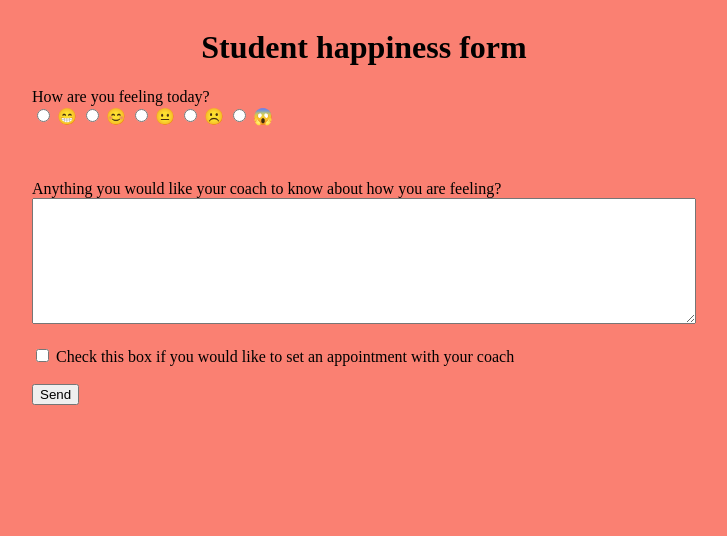
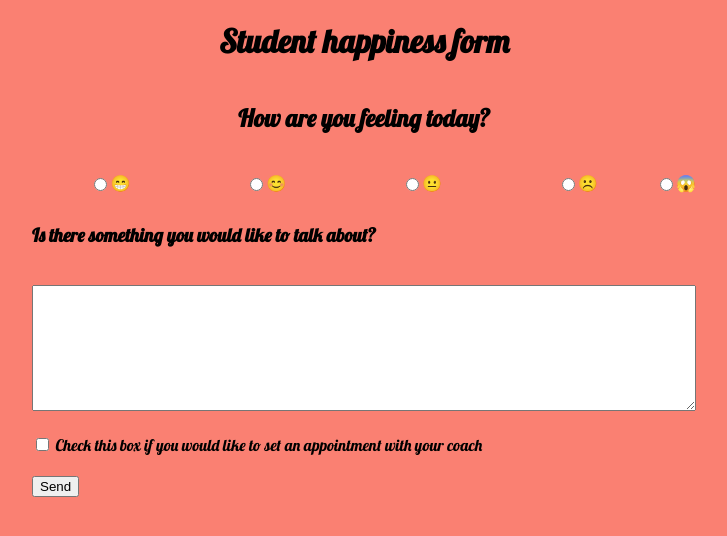
Before and after one commit to jbreemes/Bitproject, a PHP site: page /student-input.html in a window 1280 px wide. Shown: the top 536 px of the page, without its empty margins (276-1003 px from the left). Run offline with PHP 8.4, Linux system fonts and the light colour scheme.

Commit message:
centered the layout and the buttons

```diff
--- a/CSS/student-input.css
+++ b/CSS/student-input.css
@@ -1,7 +1,40 @@
+@import url('https://fonts.googleapis.com/css2?family=Lobster&display=swap');
+
+
 body {
+  margin: 0;
   background-color: salmon;
   display: flex;
   flex-direction: column;
   justify-content: center;
   align-items: center;
+  font-family: 'Lobster', Arial, Helvetica, sans-serif;
 }
+
+.emoji-button {
+  display: flex;
+  flex-direction: inline;
+  align-items: center;
+  justify-content: center;
+  margin-bottom: 30px;
+}
+
+div {
+  display: flex;
+  flex-direction: inline;
+  align-items: center;
+  justify-content: center;
+  width: 100%;
+}
+
+label {
+  margin-bottom: 20px;
+}
+
+h2 {
+  display: flex;
+  flex-direction: column;
+  align-items: center;
+  justify-content: center;
+
+}
--- a/student-input.html
+++ b/student-input.html
@@ -9,36 +9,30 @@
 
   <h1>Student happiness form</h1>
   <form class="" action="mailto:mbijl@roc-dev.com" method="post" enctype="text/plain">
-    <label>How are you feeling today?</label><br>
+    <h2>How are you feeling today?</h2><br>
 
 <div class="emoji-button">
-  <label>
-    <input type="radio" name="test1" value="test2">
+  <div>
+    <input type="radio">
   😁
-  </label>
-  <label>
-    <input type="radio" name="test1" value="test2">
+  </div>
+  <div>
+    <input type="radio">
   😊
-  </label>
-  <label>
-    <input type="radio" name="test1" value="test2">
+  </div>
+  <div>
+    <input type="radio">
   😐
-  </label>
-  <label>
-    <input type="radio" name="test1" value="test2">
-  ☹️
-  </label>
-  <label>
-    <input type="radio" name="test1" value="test2">
+  </div>
+  <div>
+    <input type="radio">☹️
+  </div>
+
+    <input type="radio">
   😱
-  </label>
-
 </div>
-
-
 </div>
-      <br><br><br>
-    <label>Anything you would like your coach to know about how you are feeling?</label><br>
+    <h3 id="TextAreaLabel">Is there something you would like to talk about?</h3><br>
     <textarea name="messageToCoach" rows="8" cols="80"></textarea><br><br>
 
     <input type="checkbox" name="requestContact" value="">
```
